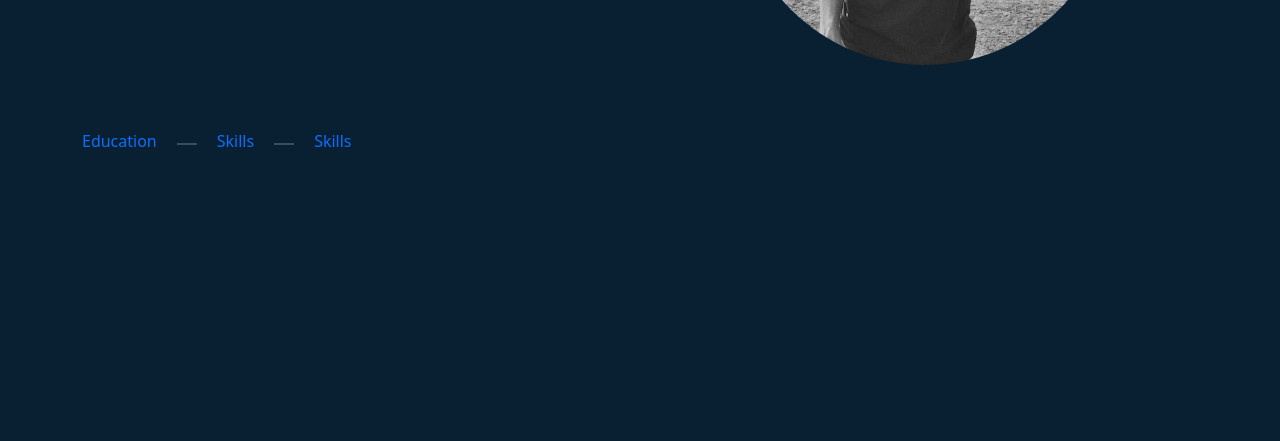
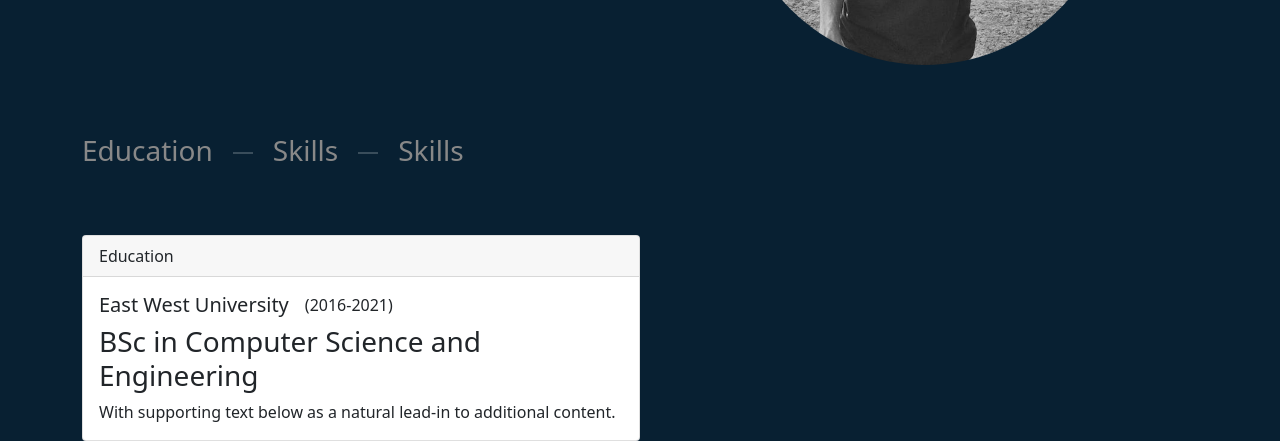
Before and after one commit to Sherlock67/Resume, a plain HTML site: page index.html in a window 1280 px wide. Shown: the part 435-876 px from the top of the page. Before the commit the page ends 800 px from the top, so only its background shows below. Drawn offline with nearby package versions, Linux system fonts and the light colour scheme.

Commit message:
education working

```diff
--- a/index.html
+++ b/index.html
@@ -104,17 +104,32 @@
           <div class="container pt-5">
             <ul class="d-flex flex-row list-unstyled">
               <li class="basic ">
-                <a class="text-decoration-none" href="">Education</a>
+                <a class="text-decoration-none fs-3 font-weight-bold"style="color: #888;" href="">Education</a>
               </li>
-              <li class="basic ">
-                <a class="text-decoration-none" href="">Skills</a>
+              <li class="basic">
+                <a class="text-decoration-none fs-3 font-weight-bold "style="color: #888;" href="">Skills</a>
               </li>
               <li>
-                <a class="text-decoration-none" href="">Skills</a>
+                <a class="text-decoration-none fs-3 font-weight-bold "style="color: #888;" href="">Skills</a>
               </li>
-
-
             </ul>
+          </div>
+          <div class="container pt-5">
+            <div class="card w-50">
+              <div class="card-header">
+                Education
+              </div>
+              <div class="card-body">
+                <li class="list-unstyled">
+                  <div class="d-flex">
+                    <h5 class="card-title">East West University</h5>
+                    <span class="px-3">(2016-2021)</span>
+                  </div>
+                  <h3>BSc in Computer Science and Engineering</h3>
+                  <p class="card-text">With supporting text below as a natural lead-in to additional content.</p>
+                </li>
+              </div>
+            </div>
           </div>
         </section>
  </main>
```
